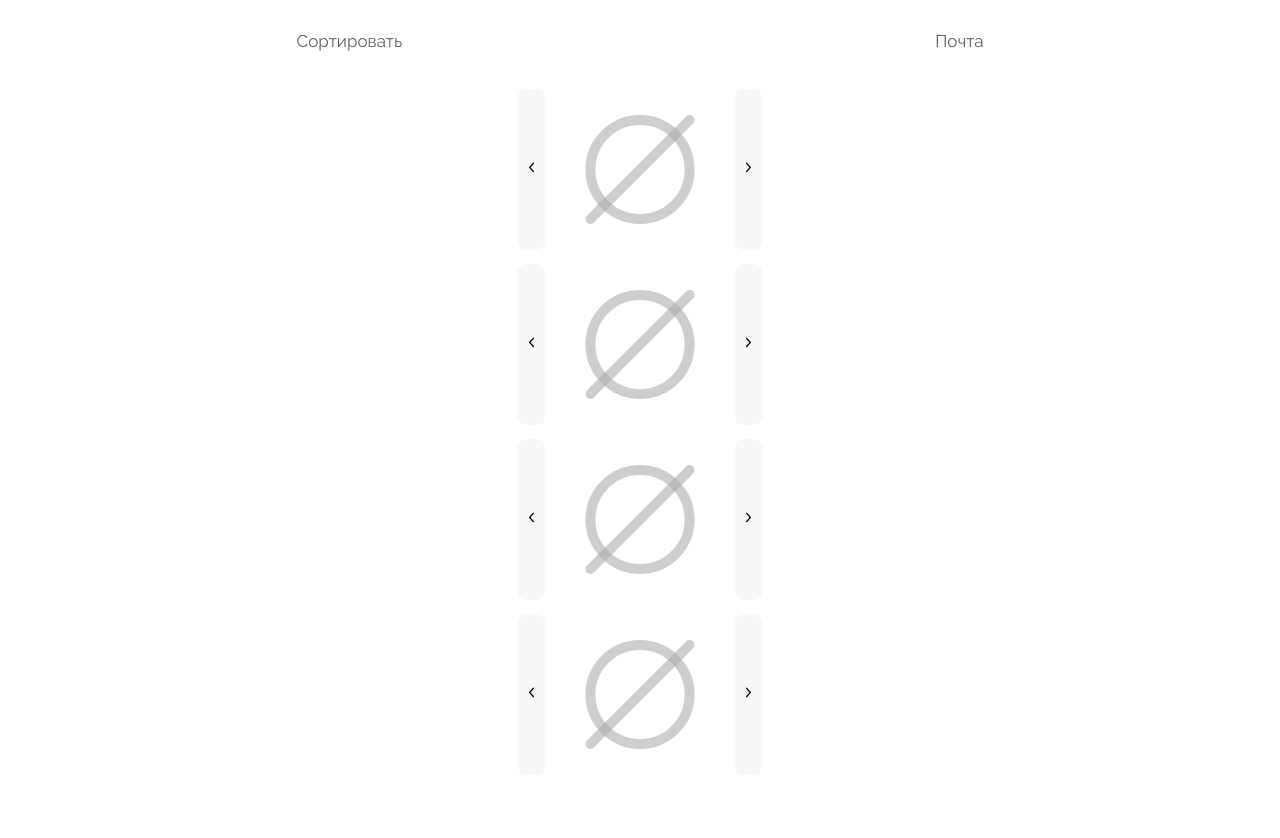
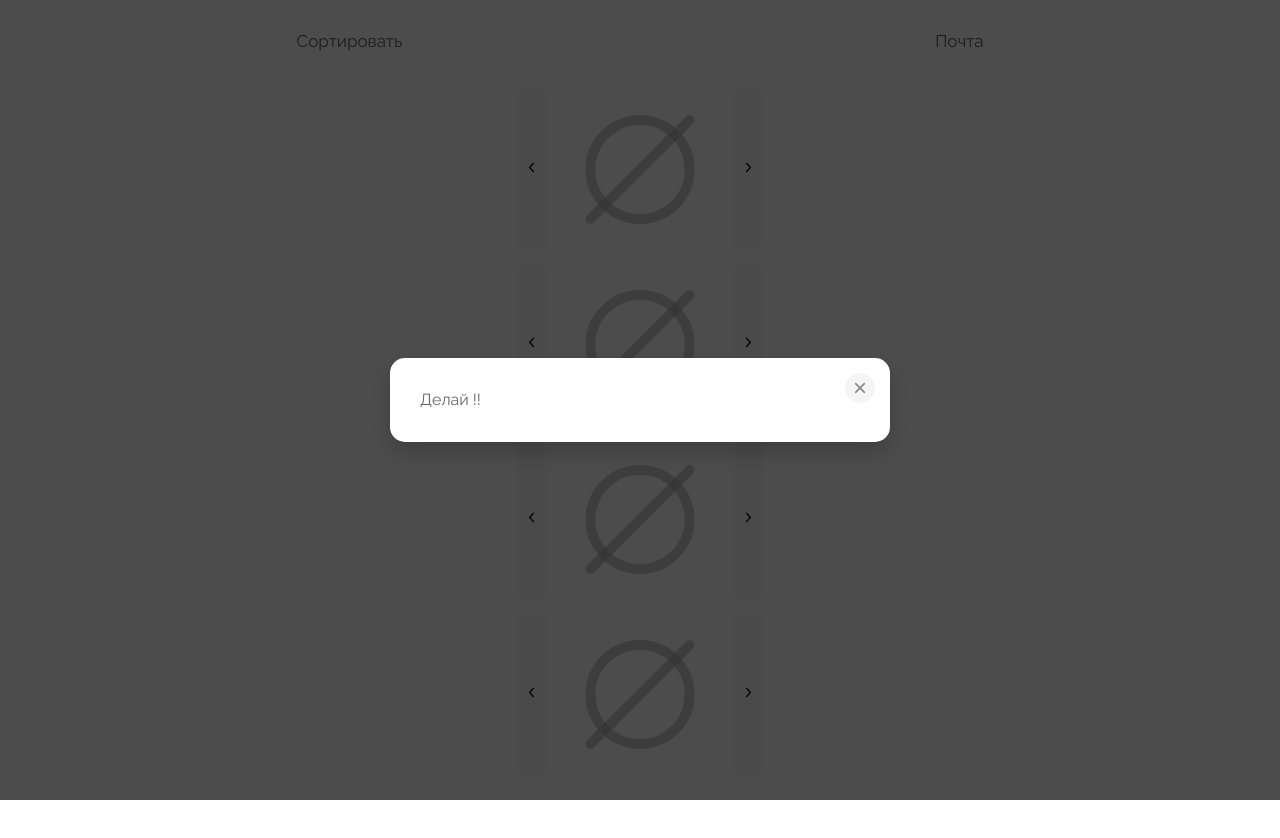
Before and after one commit to zxcxuy/odejda_project, a plain HTML site: page index.html in a window 1280 px wide. Drawn offline with Linux system fonts and the light colour scheme.

Commit message:
Add files via upload

```diff
--- a/index.html
+++ b/index.html
@@ -215,6 +215,14 @@
         </div>
     </main>
     <script src="script.js"></script>
+    <div class="welcome-popup">
+        <div class="welcome-popup__content">
+            <button class="welcome-popup__close" title="Закрыть" type="button">&times;</button>
+            <!-- <h3>Добро пожаловать!</h3> -->
+            <p>Делай !!</p>
+        </div>
+    </div>
+    <script src="popup.js"></script>
 </body>
 
 </html>
--- /dev/null
+++ b/popup.js
@@ -0,0 +1,18 @@
+document.addEventListener('DOMContentLoaded', function() {
+    const popup = document.querySelector('.welcome-popup');
+    const closeBtn = document.querySelector('.welcome-popup__close');
+
+    setTimeout(() => {
+        popup.classList.add('active');
+    }, 200);
+
+    closeBtn.addEventListener('click', () => {
+        popup.classList.remove('active');
+    });
+
+    popup.addEventListener('click', (e) => {
+        if (e.target === popup) {
+        popup.classList.remove('active');
+        }
+    });
+});
--- a/script.js
+++ b/script.js
@@ -27,14 +27,15 @@ const btnMenSort = document.querySelector("[data-filter='male']");
 const btnWomenSort = document.querySelector("[data-filter='female']");
 const btnUniSort = document.querySelector("[data-filter='unisex']");
 const btnResetSort = document.querySelector("#btn-reset")
+const btnBalenciagaSort = document.querySelector("[data-filter='balenciaga']")
 let idHead = 0;
 let idBody = 0;
 let idLegs = 0;
 let idFeet = 0;
 // sort default
 const filter = {
-    filterCurrentSex: 1,
-    filterCurrentBrand: "balenciaga"
+    filterCurrentSex: false,
+    filterCurrentBrand: false
 }
 
 btnHeadRight.addEventListener('click', () => {
@@ -61,6 +62,14 @@ btnLegsLeft.addEventListener('click', () => {
     idLegs--;
     updateImage(idLegs, "legs");
 });
+btnFeetRight.addEventListener('click', () => {
+    idFeet++;
+    updateImage(idFeet, "feet");
+});
+btnFeetLeft.addEventListener('click', () => {
+    idFeet--;
+    updateImage(idFeet, "feet");
+});
 
 //sort listeners
 btnMenSort.addEventListener('click', () => {
@@ -75,9 +84,13 @@ btnUniSort.addEventListener('click', () => {
     filter.filterCurrentSex = 2;
     updateFilter();
 })
+btnBalenciagaSort.addEventListener('click', () => {
+    filter.filterCurrentBrand = "balenciaga";
+    updateFilter();
+})
 btnResetSort.addEventListener('click', () => {
     filter.filterCurrentSex = false;
-    filter.filterCurrentSex = false;
+    filter.filterCurrentBrand = false;
     updateFilter();
 })
 
@@ -85,7 +98,7 @@ function updateImage(locate_id, locate) {
     fetchInfo(locate_id, locate)
         .then(filtered => {
             if (filtered.length === 0) {
-                console.log('Нет данных для данного locate и locate_id');
+                // console.log('Нет данных для данного locate и locate_id');
                 return;
             }
 
@@ -135,7 +148,7 @@ function updateImage(locate_id, locate) {
                     img.id = 'img-feet';
                     break;
                 default:
-                    console.error('Неизвестный locate:', locate);
+                    // console.error('Неизвестный locate:', locate);
                     return;
             }
                 container.appendChild(img);
@@ -150,7 +163,7 @@ function updateImage(locate_id, locate) {
             linkPageElem.href = product.LinkPage
             // linkPageElem.target = '_blank'
 
-            console.log(`Обновлено изображение для ${locate} с locate_id ${locate_id}`);
+            // console.log(`Обновлено изображение для ${locate} с locate_id ${locate_id}`);
         })
         .catch(err => {
             console.error('Ошибка при обновлении изображения:', err);
@@ -159,7 +172,7 @@ function updateImage(locate_id, locate) {
 
 
 async function fetchInfo(locate_id, locate) {
-    const response = await fetch('https://dummyjson.com/c/4657-44c0-4dbe-84f6');
+    const response = await fetch('https://dummyjson.com/c/a3e0-25af-48d6-babd');
     if (!response.ok) {
         throw new Error(`Ошибка HTTP: ${response.status}`);
     }
@@ -171,6 +184,10 @@ async function fetchInfo(locate_id, locate) {
     // Фильтр по полу
     if (filter.filterCurrentSex) {
         filtered = filtered.filter(item => item.Sex === filter.filterCurrentSex)
+    }
+    // Фильтр по бренду
+    if (filter.filterCurrentBrand) {
+        filtered = filtered.filter(item => item.Brand === filter.filterCurrentBrand)
     }
     // if (filter.filterCurrentBrand) {
     //     filtered = filtered.filter(item => item.Brand === filter.filterCurrentBrand)
@@ -212,12 +229,12 @@ async function fetchInfo(locate_id, locate) {
                 idFeet = currentId;
                 break;
         }
-        console.log('Обновлен locate_id для', locate, ':', currentId);
+        // console.log('Обновлен locate_id для', locate, ':', currentId);
     }
 
     filtered = [filtered[currentId - 1]]
     // const filtered = filteredByLocate.filter(item => item.locate_id === currentId);
-    console.log(filtered)
+    // console.log(filtered)
     return filtered;
 }
 
--- a/style.css
+++ b/style.css
@@ -157,6 +157,11 @@
     height: 280px;
 }
 
+#img-feet {
+    width: 320px;
+    height: 320px;
+}
+
 .content__main_locate_wrap_svg {
     height: auto;
     display: block;
@@ -237,7 +242,6 @@
         transform: scale(0.5);
     }
 
-    /* Дополнительные корректировки для очень маленьких экранов */
     .content__main_locate_wrap {
         width: 200px;
         height: 200px;
@@ -245,7 +249,6 @@
     }
 }
 
-/* Вертикальное расположение для мобильных */
 @media (max-height: 550px) {
     .content__main_locate {
         flex-direction: column;
@@ -256,3 +259,78 @@
         margin: 5px 0;
     }
 }
+
+.welcome-popup {
+    position: fixed;
+    top: 0;
+    left: 0;
+    width: 100%;
+    height: 100%;
+    background: rgba(0, 0, 0, 0.7);
+    display: flex;
+    justify-content: center;
+    align-items: center;
+    z-index: 1000;
+    opacity: 0;
+    visibility: hidden;
+    transition: all 0.3s ease;
+}
+
+.welcome-popup.active {
+    opacity: 1;
+    visibility: visible;
+}
+
+.welcome-popup__content {
+    position: relative;
+    width: 90%;
+    max-width: 500px;
+    padding: 30px;
+    background: white;
+    border-radius: 15px;
+    box-shadow: 0 10px 25px rgba(0, 0, 0, 0.2);
+    transform: translateY(20px);
+    transition: transform 0.4s ease, opacity 0.4s ease;
+    opacity: 0;
+}
+
+.welcome-popup.active .welcome-popup__content {
+    transform: translateY(0);
+    opacity: 1;
+}
+
+.welcome-popup__close {
+    position: absolute;
+    top: 15px;
+    right: 15px;
+    width: 30px;
+    height: 30px;
+    border: none;
+    background: none;
+    font-size: 24px;
+    cursor: pointer;
+    color: #888;
+    transition: color 0.3s ease;
+    background: #f5f5f5;
+    border-radius: 50%;
+    display: flex;
+    align-items: center;
+    justify-content: center;
+    line-height: 1;
+}
+
+.welcome-popup__close:hover {
+    color: #333;
+}
+
+.welcome-popup h3 {
+    margin-top: 0;
+    color: #333;
+    font-size: 24px;
+}
+
+.welcome-popup p {
+    font-family: "Raleway", sans-serif;
+    color: #666;
+    line-height: 1.5;
+}
```
